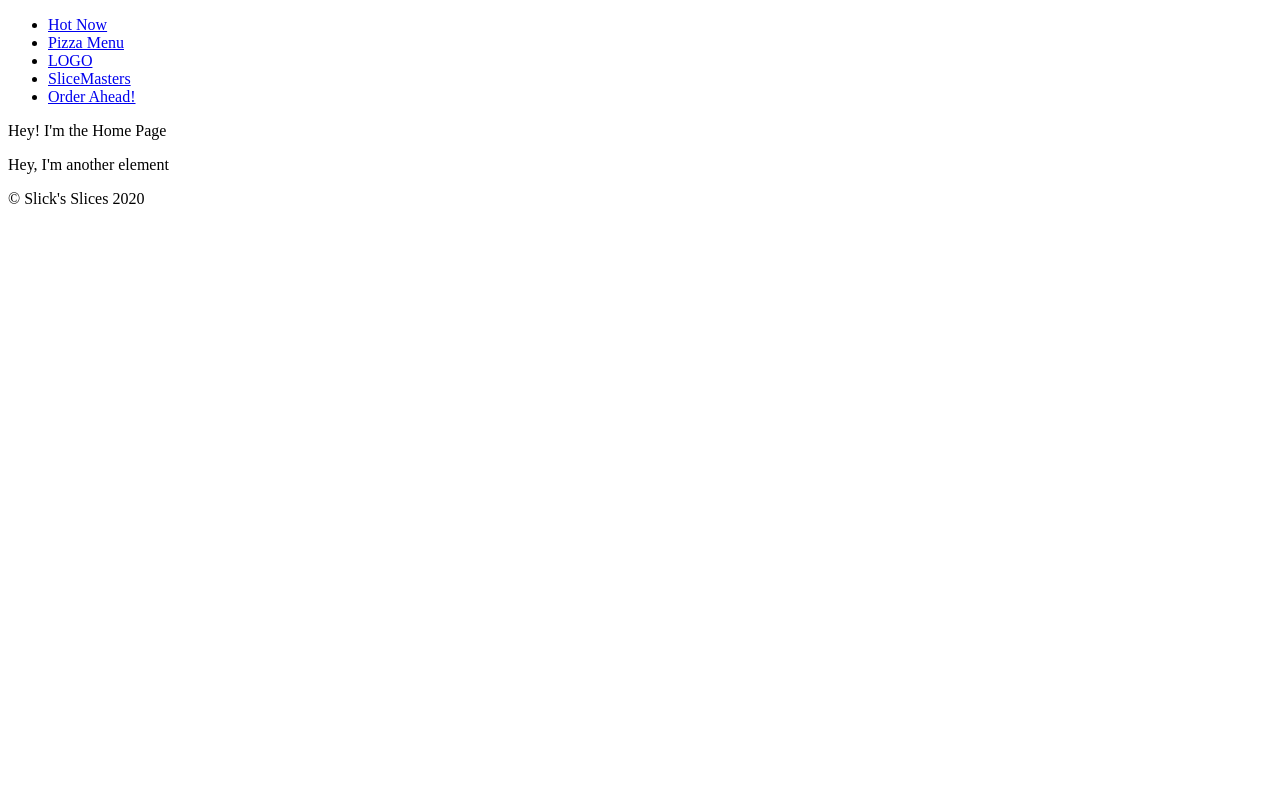
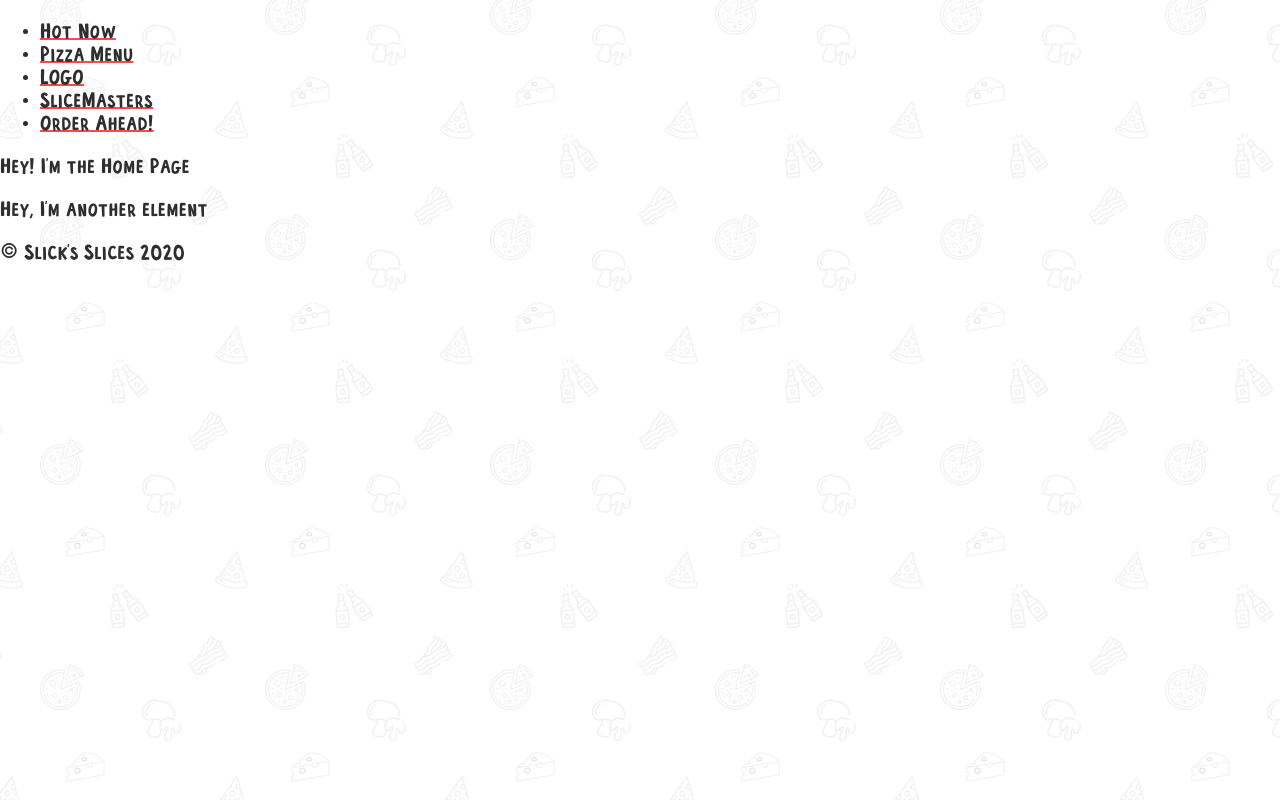
Before and after one commit to joelrdz/master-gatsby, a Gatsby site in the folder gatsby/: page / in a window 1280 px wide. Built offline with nearby package versions, Linux system fonts and the light colour scheme; Gatsby itself is replaced by a stand-in of ours.

Commit message:
global and typography styles

```diff
--- a/gatsby/src/components/Layout.js
+++ b/gatsby/src/components/Layout.js
@@ -1,10 +1,15 @@
 import React from 'react';
 import Nav from './Nav';
 import Footer from './Footer';
+import 'normalize.css';
+import GlobalStyles from '../styles/GlobalStyles';
+import Typography from '../styles/Typography';
 
 export default function Layout({ children }) {
 	return (
 		<div>
+			<GlobalStyles />
+			<Typography />
 			<Nav />
 			{children}
 			<Footer />
--- /dev/null
+++ b/gatsby/src/styles/GlobalStyles.js
@@ -0,0 +1,86 @@
+import { createGlobalStyle } from 'styled-components';
+import bg from '../assets/images/bg.svg';
+import stripes from '../assets/images/stripes.svg';
+
+const GlobalStyles = createGlobalStyle`
+	:root {
+		--red: #FF4949;
+		--black: #2E2E2E;
+		--yellow: #ffc600;
+		--white: #fff;
+		--grey: #efefef;
+	}
+	html {
+		background-image: url(${bg});
+		background-size: 450px;
+		background-attachment: fixed;
+		font-size: 10px;
+	}
+
+	body {
+		font-size: 2rem;
+	}
+
+	fieldset {
+		border-color: rgba(0,0,0,0.1);
+		border-width: 1px;
+	}
+
+	button {
+		background: var(--red);
+		color: white;
+		border: 0;
+		padding: 0.6rem 1rem;
+		border-radius: 2px;
+		cursor: pointer;
+		--cast: 2px;
+		box-shadow: var(--cast) var(--cast) 0 var(--grey);
+		text-shadow: 0.5px 0.5px 0 rgba(0,0,0,0.2);
+		transition: all 0.2s;
+		&:hover {
+			--cast: 4px;
+		}
+	}
+
+	.gatsby-image-wrapper img[src*=base64\\,] {
+		image-rendering: -moz-crisp-edges;
+		image-rendering: pixelated;
+	}
+
+	/* Scrollbar Styles */
+	body::-webkit-scrollbar {
+		width: 12px;
+	}
+	html {
+		scrollbar-width: thin;
+		scrollbar-color: var(--red) var(--white);
+	}
+	body::-webkit-scrollbar-track {
+		background: var(--white);
+	}
+	body::-webkit-scrollbar-thumb {
+		background-color: var(--red) ;
+		border-radius: 6px;
+		border: 3px solid var(--white);
+	}
+
+	hr {
+		border: 0;
+		height: 8px;
+		background-image: url(${stripes});
+		background-size: 1500px;
+	}
+
+	img {
+		max-width: 100%;
+	}
+
+	.tilt {
+		transform: rotate(-2deg);
+		position: relative;
+		display: inline-block;
+	}
+
+`;
+
+export default GlobalStyles;
--- /dev/null
+++ b/gatsby/src/styles/Typography.js
@@ -0,0 +1,44 @@
+import { createGlobalStyle } from 'styled-components';
+
+import font from '../assets/fonts/frenchfries.woff';
+
+const Typography = createGlobalStyle`
+	@font-face {
+		font-family: FrenchFries;
+		src: url(${font});
+	}
+	html {
+		font-family: FrenchFries, -apple-system, BlinkMacSystemFont, 'Segoe UI', Roboto, Oxygen, Ubuntu, Cantarell, 'Open Sans', 'Helvetica Neue', sans-serif;
+		color: var(--black);
+	}
+	p, li {
+		letter-spacing: 0.5px;
+	}
+	h1,h2,h3,h4,h5,h6 {
+		font-weight: normal;
+		margin: 0;
+	}
+	a {
+		color: var(--black);
+		text-decoration-color: var(--red);
+		/* Chrome renders this weird with this font, so we turn it off */
+		text-decoration-skip-ink: none;
+	}
+	mark, .mark {
+		background: var(--yellow);
+		padding: 0 2px 2px 2px;
+		margin: 0;
+		display: inline;
+		line-height: 1;
+	}
+
+	.center {
+		text-align: center;
+	}
+
+	.tilt {
+		transform: rotate(-2deg);
+	}
+`;
+
+export default Typography;
```
